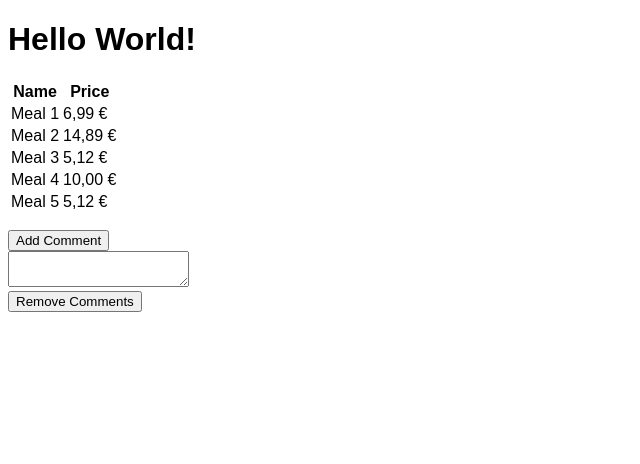
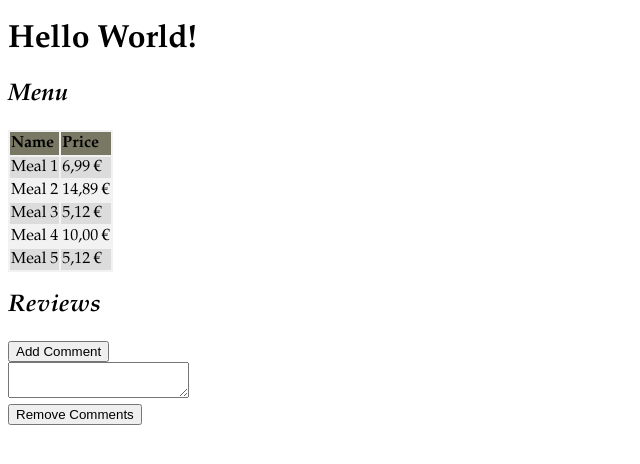
Before and after one commit to ojegit/week_2_project, a website built with Parcel: page index.html in a window 1280 px wide. Shown: the whole page, without its empty margins (0-640 px from the left). Built offline with nearby package versions, Linux system fonts and the light colour scheme.

Commit message:
First two

```diff
--- a/index.html
+++ b/index.html
@@ -7,11 +7,10 @@
   </head>
 
   <body>
-    <!-- 1. Hello World! -->
     <h1>Hello World!</h1>
 
-    <!-- 2. Table -->
-    <table id="table">
+    <h2 class="header">Menu</h2>
+    <table id="menu-table">
       <tr>
         <th>Name</th>
         <th>Price</th>
@@ -41,14 +40,13 @@
       </tr>
     </table>
 
-    <!-- 3. Creating new elements to a list -->
+    <h2 class="header">Reviews</h2>
+
     <ul id="list"></ul>
     <button id="add-comment">Add Comment</button><br />
 
-    <!-- 4. Getting value from a element -->
     <textarea id="comment-area"></textarea><br />
 
-    <!-- 5. Removing DOM elements -->
     <button id="remove-comments">Remove Comments</button>
 
     <!--
--- a/src/styles.css
+++ b/src/styles.css
@@ -1,3 +1,22 @@
 body {
-  font-family: sans-serif;
+  font-family: Garamond;
 }
+
+h2.header {
+  font-style: italic;
+}
+
+#menu-table {
+  background-color: #f2f2f2;
+  text-align: left;
+}
+
+tr:nth-child(even) {
+  background-color: gainsboro;
+}
+
+th {
+  background-color: rgb(120, 120, 100);
+  padding-top: 2px;
+  padding-bottom: 2px;
+}
```
